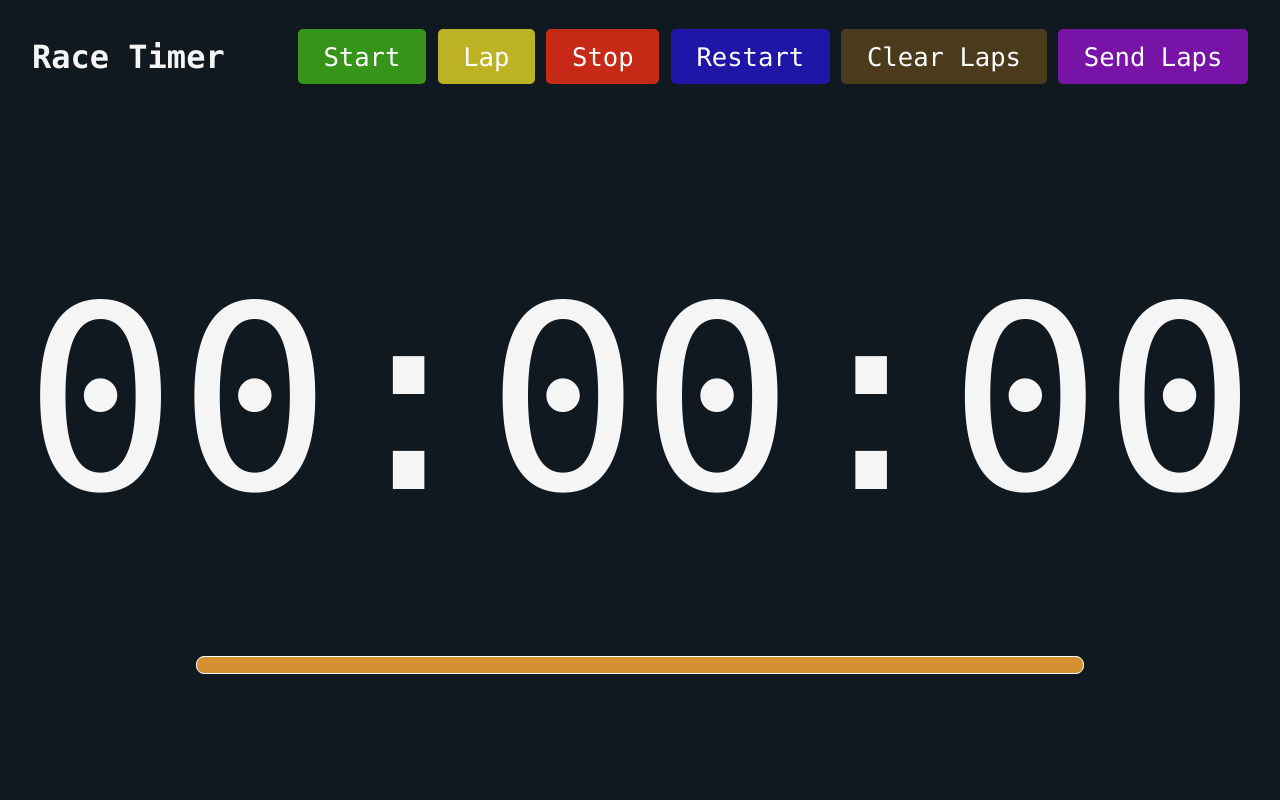
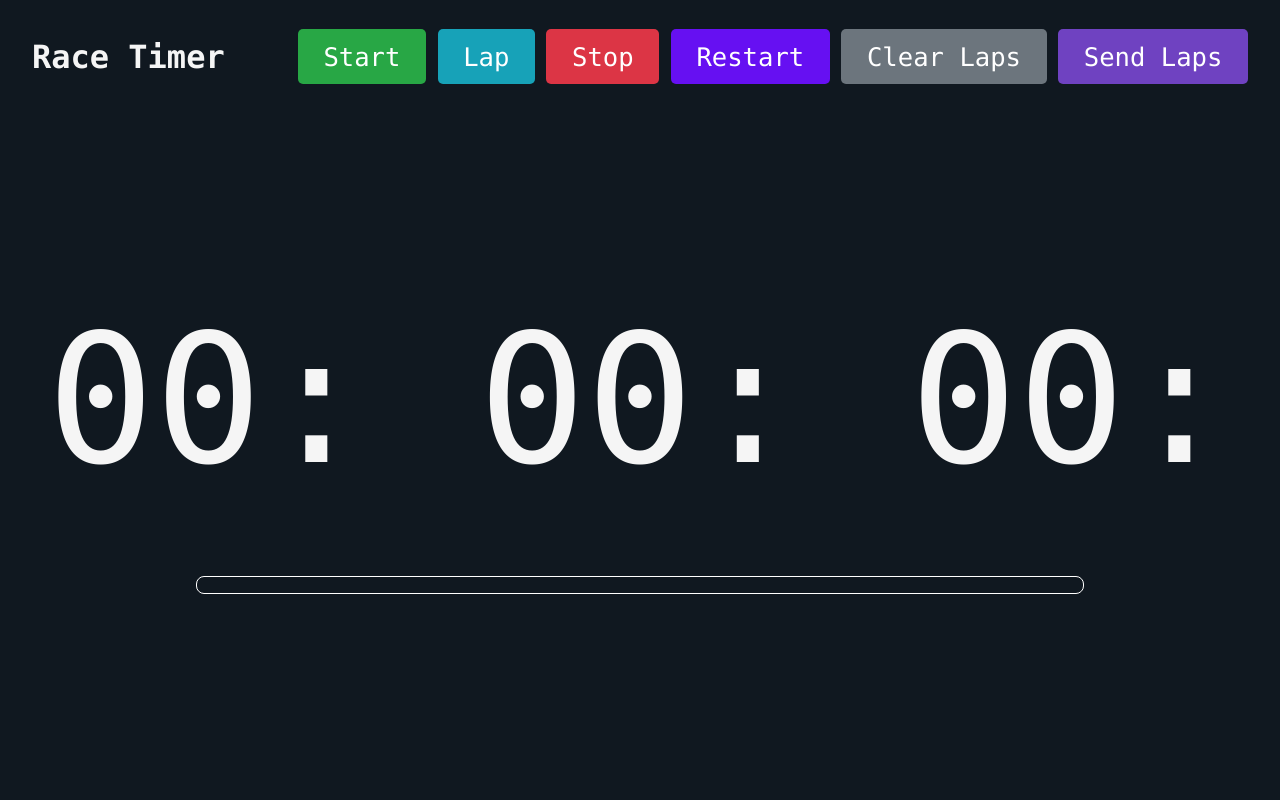
Before and after one commit to KhalilKahwaji/Website_RaceTimer, a plain HTML site: page FrontEnd/raceTimer.html in a window 1280 px wide. Shown: the top 800 px of the page. Drawn offline with Linux system fonts and the light colour scheme.

Commit message:
fixed colors

```diff
--- a/FrontEnd/CSS/timer.css
+++ b/FrontEnd/CSS/timer.css
@@ -58,21 +58,22 @@ html {
 }
 
 .stopwatch {
-  font-size: 20vw;
-  height: 80%;
+  font-size: 14vw;
+  height: 70%;
   line-height: 100vh;
   text-align: center;
 }
 
 
 .laps-scroll-container {
+
   max-height: 200px;
   overflow-y: auto;
   border: 1px solid #ffffff;
   padding: 0.5em;
   margin: 1em auto;
   width: 68%;
-  background: rgb(214, 143, 49);
+  background: #101820FF;
   border-radius: 8px;
 }
 
@@ -85,7 +86,7 @@ html {
 .results li {
   padding: 0.3em 0;
   border-bottom: 1px solid #ffffff;
-  color: #101820FF;
+  color: rgb(255, 255, 255);
 }
 
 
--- a/FrontEnd/JS/timer.js
+++ b/FrontEnd/JS/timer.js
@@ -13,7 +13,7 @@ class Stopwatch {
     }
 
     reset() {
-        this.times = [ 0, 0, 0 ];
+        this.times = [ 0, 0, 0, 0 ]; // [hours, minutes, seconds, hundredths]
     }
 
     start() {
@@ -146,15 +146,19 @@ getLaps() {
     }
 
     calculate(timestamp) {
-        var diff = timestamp - this.time;
-        // Hundredths of a second are 100 ms
-        this.times[2] += diff / 10;
-        // Seconds are 100 hundredths of a second
-        if (this.times[2] >= 100) {
+        const diff = timestamp - this.time;
+        this.times[3] += diff / 10;
+
+        if (this.times[3] >= 100) {
+            this.times[2] += 1;
+            this.times[3] -= 100;
+        }
+
+        if (this.times[2] >= 60) {
             this.times[1] += 1;
-            this.times[2] -= 100;
+            this.times[2] -= 60;
         }
-        // Minutes are 60 seconds
+
         if (this.times[1] >= 60) {
             this.times[0] += 1;
             this.times[1] -= 60;
@@ -167,9 +171,10 @@ getLaps() {
 
     format(times) {
         return `\
-${pad0(times[0], 2)}:\
-${pad0(times[1], 2)}:\
-${pad0(Math.floor(times[2]), 2)}`;
+    ${pad0(times[0], 2)}:\
+    ${pad0(times[1], 2)}:\
+    ${pad0(times[2], 2)}:\
+    ${pad0(Math.floor(times[3]), 2)}`;
     }
 }
 
--- a/FrontEnd/raceTimer.html
+++ b/FrontEnd/raceTimer.html
@@ -67,22 +67,22 @@ window.addEventListener('DOMContentLoaded', () => {
     <nav class="navbar">
         <div class="navbar-title"> <h1>Race Timer</h1> </div>
         <div class="navbar-buttons">
-        <div class="nav-item btn-2" style="background-color: #37941a;">
+        <div class="nav-item btn-2" style="background-color: #28a745;">
             <a href="#" class="button" onClick="stopwatch.start();">Start</a>
         </div>
-        <div class="nav-item btn-2" style="background-color: #bdb224;">
+        <div class="nav-item btn-2" style="background-color: #17a2b8;">
             <a href="#" class="button" onClick="stopwatch.lap();">Lap</a>
         </div>
-        <div class="nav-item btn-2" style="background-color: #c72917;">
+        <div class="nav-item btn-2" style="background-color: #dc3545;">
             <a href="#" class="button" onClick="stopwatch.stop();">Stop</a>
         </div>
-        <div class="nav-item btn-2" style="background-color: #1f16a7;">
+        <div class="nav-item btn-2" style="background-color: #6610f2;">
             <a href="#" class="button" onClick="stopwatch.restart();">Restart</a>
         </div>
-        <div class="nav-item btn-2" style="background-color: #4b3a1c;">
+        <div class="nav-item btn-2" style="background-color: #6c757d;">
             <a href="#" class="button" onClick="stopwatch.clear();">Clear Laps</a>
         </div>
-        <div class="nav-item btn-2" style="background-color: #7813a7;">
+        <div class="nav-item btn-2" style="background-color: 	#6f42c1;">
             <a href="#" class="button" onClick="stopwatch.handleLapsSubmission();">Send Laps</a>
         </div>
     </div>
```
